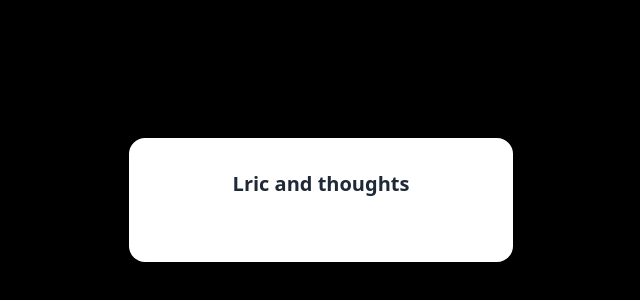
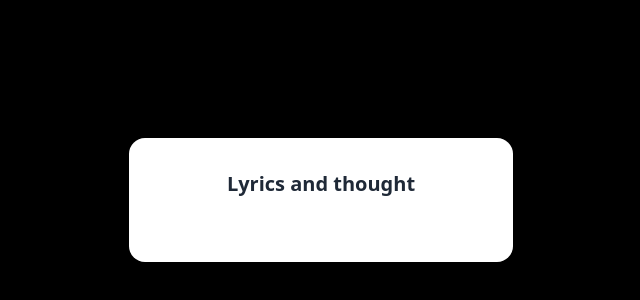
Before and after one commit to RupertC07/Lyric-and-thoughts, a React (Vite) app: page /#/ in a window 1280 px wide. Shown: the part 200-500 px from the top of the page, without its empty margins (319-959 px from the left). Built offline with nearby package versions, Linux system fonts and the light colour scheme.

Commit message:
Update 404.jsx

```diff
--- a/src/components/404.jsx
+++ b/src/components/404.jsx
@@ -8,7 +8,7 @@ export const NF = () => {
   return (
     <div className="card md:w-96 bg-base-100 shadow-xl m-4">
       <div className="card-body items-center text-center mt-0">
-        <h2 className="card-title font-bold">Lric and thoughts</h2>
+        <h2 className="card-title font-bold">Lyrics and thought</h2>
 
         <br />
       </div>
```
